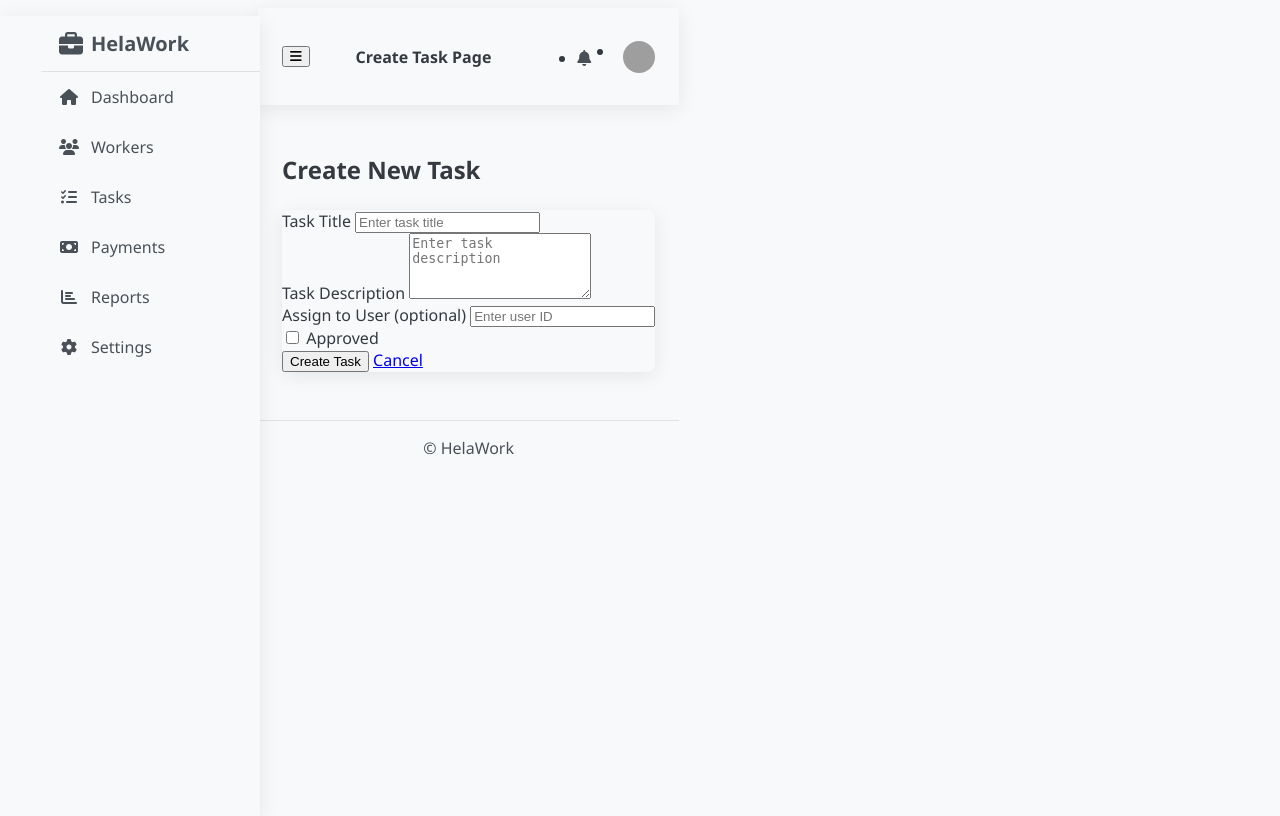
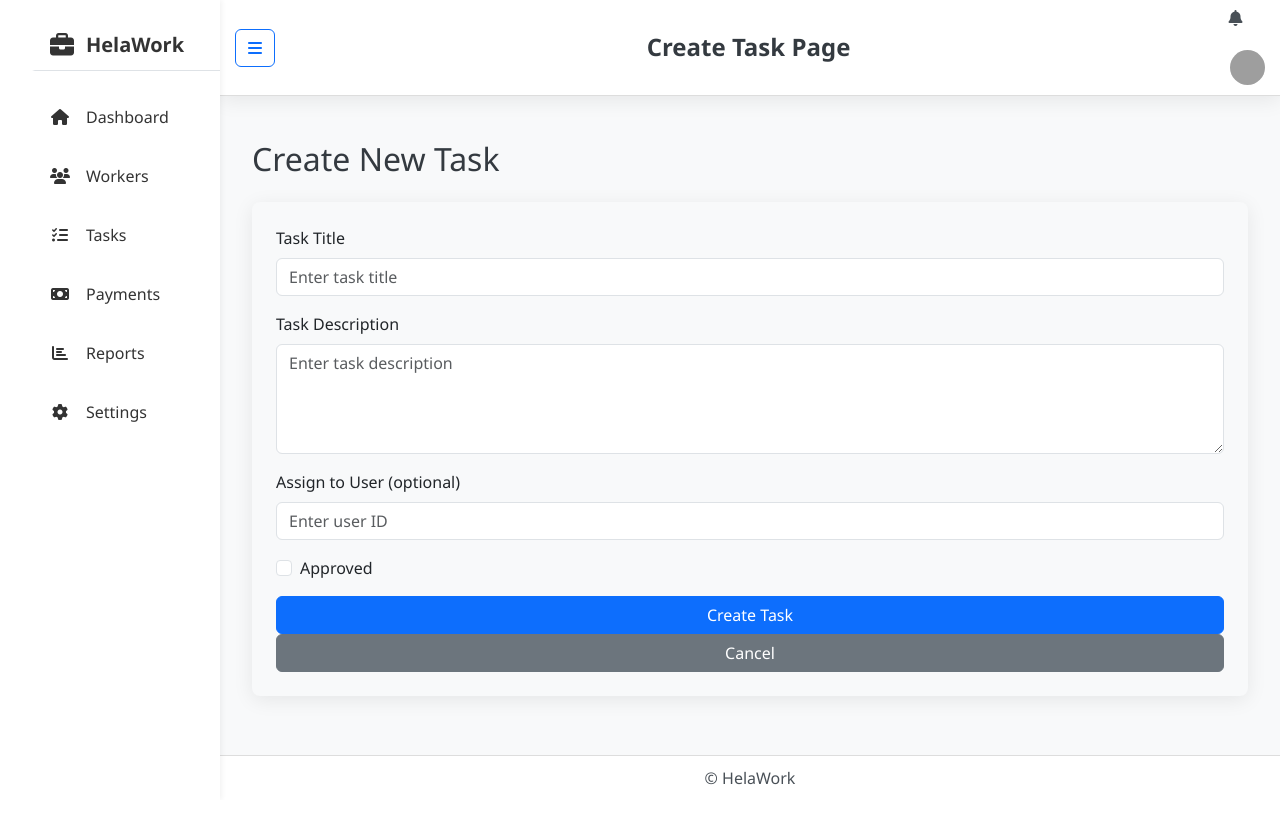
Before and after one commit to machageDev/system-helawork, a Django app: page /tasks/create in a window 1280 px wide. After the commit the page ends 785 px from the top, so only its background shows below. Run offline with Django 5.2, Linux system fonts and the light colour scheme; grey boxes are pictures that could not be loaded.

Commit message:
Implement full-screen dashboard with collapsible sidebar

```diff
--- a/backend/core/templates/base.html
+++ b/backend/core/templates/base.html
@@ -7,6 +7,9 @@
     <meta name="viewport" content="width=device-width, initial-scale=1, shrink-to-fit=no">
     <title>{% block title %}HelaWork - Employer Dashboard{% endblock %}</title>
 
+    <!-- Bootstrap CSS -->
+    <link href="https://cdn.jsdelivr.net/npm/bootstrap@5.3.0/dist/css/bootstrap.min.css" rel="stylesheet">
+
     <!-- Custom HelaWork CSS -->
     <link href="{% static 'css/helawork-dashboard.css' %}" rel="stylesheet">
 
@@ -14,10 +17,38 @@
     <link href="https://cdnjs.cloudflare.com/ajax/libs/font-awesome/6.4.0/css/all.min.css" rel="stylesheet">
 
     <style>
-        /* Sidebar collapsed */
+        html, body {
+            height: 100%;
+            margin: 0;
+            padding: 0;
+            overflow-x: hidden;
+        }
+
+        /* Full screen wrapper */
+        #wrapper {
+            display: flex;
+            width: 100%;
+            height: 100vh;
+            overflow: hidden;
+        }
+
+        /* Sidebar styles */
+        .sidebar {
+            width: 220px;
+            height: 100vh;
+            position: fixed;
+            top: 0;
+            left: 0;
+            background: #fff;
+            box-shadow: 2px 0 5px rgba(0, 0, 0, 0.05);
+            z-index: 1000;
+            padding-top: 20px;
+            transition: width 0.3s ease;
+            overflow-y: auto;
+        }
+
         .sidebar.collapsed {
             width: 70px;
-            overflow: hidden;
         }
 
         .sidebar.collapsed li a span {
@@ -28,61 +59,159 @@
             display: none;
         }
 
-        .sidebar {
-            transition: width 0.3s ease;
-            width: 220px;
+        .sidebar li {
+            list-style: none;
+            margin: 15px 0;
         }
 
-        .content-expanded {
-            margin-left: 70px; /* when sidebar collapsed */
-            transition: margin-left 0.3s ease;
+        .sidebar a {
+            text-decoration: none;
+            display: flex;
+            align-items: center;
+            padding: 10px 15px;
+            color: #333;
+            transition: background 0.2s;
         }
 
-        .content-normal {
-            margin-left: 220px; /* when sidebar expanded */
+        .sidebar a:hover {
+            background: #f0f0f0;
+            border-radius: 6px;
+        }
+
+        /* Content wrapper */
+        #content-wrapper {
+            flex: 1;
+            display: flex;
+            flex-direction: column;
+            height: 100vh;
+            margin-left: 220px;
             transition: margin-left 0.3s ease;
+            overflow-y: auto;
+        }
+
+        .sidebar.collapsed + #content-wrapper {
+            margin-left: 70px;
+        }
+
+        /* Main content area */
+        #content {
+            flex: 1;
+            display: flex;
+            flex-direction: column;
+            overflow-y: auto;
+        }
+
+        .main {
+            flex: 1;
+            padding: 20px;
+            overflow-y: auto;
+        }
+
+        /* Top navbar */
+        .navbar {
+            background: #fff;
+            border-bottom: 1px solid #ddd;
+            padding: 10px 15px;
+            flex-shrink: 0;
+        }
+
+        /* Footer */
+        .footer {
+            background: #fff;
+            padding: 10px 20px;
+            text-align: center;
+            border-top: 1px solid #ddd;
+            flex-shrink: 0;
+        }
+
+        .img-profile {
+            width: 35px;
+            height: 35px;
+            border-radius: 50%;
+            margin-left: 8px;
+        }
+
+        /* Dashboard content styles */
+        .dashboard-stats {
+            display: grid;
+            grid-template-columns: repeat(auto-fit, minmax(200px, 1fr));
+            gap: 20px;
+            margin-bottom: 30px;
+        }
+
+        .stat-card {
+            background: white;
+            border-radius: 8px;
+            padding: 20px;
+            box-shadow: 0 2px 4px rgba(0,0,0,0.1);
+            text-align: center;
+        }
+
+        .stat-card h3 {
+            margin: 0;
+            font-size: 24px;
+            font-weight: bold;
+        }
+
+        .stat-card p {
+            margin: 5px 0 0;
+            color: #666;
+        }
+
+        .dashboard-section {
+            background: white;
+            border-radius: 8px;
+            padding: 20px;
+            box-shadow: 0 2px 4px rgba(0,0,0,0.1);
+            margin-bottom: 20px;
+        }
+
+        .dashboard-section h4 {
+            margin-bottom: 15px;
+            border-bottom: 1px solid #eee;
+            padding-bottom: 10px;
         }
     </style>
 
     {% block extra_head %}{% endblock %}
 </head>
 
-<body id="page-top" class="light-mode transition">
+<body class="light-mode">
 
     <!-- Page Wrapper -->
-    <div id="wrapper" class="d-flex">
+    <div id="wrapper">
 
         <!-- Sidebar -->
         <ul id="sidebar" class="sidebar light-mode">
             <!-- Brand -->
-            <a class="sidebar-brand" href="{% url 'employer_dashboard' %}">
-                <i class="fas fa-briefcase"></i>
+            <a class="sidebar-brand d-flex align-items-center mb-4" href="{% url 'employer_dashboard' %}">
+                <i class="fas fa-briefcase me-3"></i>
                 <span>HelaWork</span>
             </a>
 
-            <li><a href="{% url 'employer_dashboard' %}"><i class="fas fa-home"></i> <span>Dashboard</span></a></li>
-            <li><a href="{% url 'worker_list' %}"><i class="fas fa-users"></i> <span>Workers</span></a></li>
-            <li><a href="{% url 'task_list' %}"><i class="fas fa-tasks"></i> <span>Tasks</span></a></li>
-            <li><a href="{% url 'payments:pay_worker' %}"><i class="fas fa-money-bill"></i> <span>Payments</span></a></li>
-            <li><a href="#"><i class="fas fa-chart-bar"></i> <span>Reports</span></a></li>
-            <li><a href="settings"><i class="fas fa-cog"></i> <span>Settings</span></a></li>
+            <li><a href="{% url 'employer_dashboard' %}"><i class="fas fa-home me-3"></i> <span>Dashboard</span></a></li>
+            <li><a href="{% url 'worker_list' %}"><i class="fas fa-users me-3"></i> <span>Workers</span></a></li>
+            <li><a href="{% url 'task_list' %}"><i class="fas fa-tasks me-3"></i> <span>Tasks</span></a></li>
+            <li><a href="{% url 'payments:pay_worker' %}"><i class="fas fa-money-bill me-3"></i> <span>Payments</span></a></li>
+            <li><a href="#"><i class="fas fa-chart-bar me-3"></i> <span>Reports</span></a></li>
+            <li><a href="settings"><i class="fas fa-cog me-3"></i> <span>Settings</span></a></li>
         </ul>
         <!-- End Sidebar -->
 
         <!-- Content Wrapper -->
-        <div id="content-wrapper" class="flex-grow-1 content-normal">
+        <div id="content-wrapper">
 
             <!-- Main Content -->
             <div id="content">
 
                 <!-- Topbar -->
-                <nav class="navbar d-flex justify-content-between align-items-center px-3">
+                <nav class="navbar d-flex justify-content-between align-items-center">
                     <!-- Sidebar Toggle -->
                     <button id="sidebarToggle" class="btn btn-outline-primary">
                         <i class="fas fa-bars"></i>
                     </button>
 
-                    <h4 class="m-0 font-weight-bold">{% block page_title %}{% endblock %}</h4>
+                    <h4 class="m-0 font-weight-bold">{% block page_title %}Dashboard{% endblock %}</h4>
 
                     <ul class="navbar-nav d-flex align-items-center">
                         <!-- Alerts -->
@@ -91,12 +220,9 @@
                         </li>
 
                         <!-- User Info -->
-                        <li class="nav-item">
-                            <a href="#">
-                                <span>{{ request.user.username }}</span>
-                                <img class="img-profile"
-                                     src="{% static 'img/default-avatar.png' %}">
-                            </a>
+                        <li class="nav-item d-flex align-items-center">
+                            <span>{{ request.user.username }}</span>
+                            <img class="img-profile" src="{% static 'img/default-avatar.png' %}">
                         </li>
                     </ul>
                 </nav>
@@ -104,7 +230,40 @@
 
                 <!-- Begin Page Content -->
                 <div class="main">
-                    {% block content %}{% endblock %}
+                    {% block content %}
+                    <!-- Default Dashboard Content -->
+                    <div class="dashboard-stats">
+                        <div class="stat-card">
+                            <h3>0</h3>
+                            <p>Active Jobs</p>
+                        </div>
+                        <div class="stat-card">
+                            <h3>0</h3>
+                            <p>Proposals Pending</p>
+                        </div>
+                        <div class="stat-card">
+                            <h3>0</h3>
+                            <p>Ongoing Tasks</p>
+                        </div>
+                        <div class="stat-card">
+                            <h3>Ksh 0</h3>
+                            <p>Total Spent</p>
+                        </div>
+                    </div>
+
+                    <div class="dashboard-section">
+                        <h4>My Jobs</h4>
+                        <div class="d-flex justify-content-between align-items-center mb-3">
+                            <p class="mb-0">No jobs posted yet.</p>
+                            <button class="btn btn-primary">Post New Job</button>
+                        </div>
+                    </div>
+
+                    <div class="dashboard-section">
+                        <h4>Recent Proposals</h4>
+                        <p>No new proposals.</p>
+                    </div>
+                    {% endblock %}
                 </div>
                 <!-- End Page Content -->
 
@@ -123,19 +282,16 @@
     </div>
     <!-- End Page Wrapper -->
 
-    <!-- Bootstrap -->
+    <!-- Bootstrap JS -->
     <script src="https://cdn.jsdelivr.net/npm/bootstrap@5.3.0/dist/js/bootstrap.bundle.min.js"></script>
 
     <!-- Sidebar Toggle Script -->
     <script>
         const sidebar = document.getElementById("sidebar");
-        const contentWrapper = document.getElementById("content-wrapper");
         const toggleBtn = document.getElementById("sidebarToggle");
 
         toggleBtn.addEventListener("click", () => {
             sidebar.classList.toggle("collapsed");
-            contentWrapper.classList.toggle("content-expanded");
-            contentWrapper.classList.toggle("content-normal");
         });
     </script>
 
--- a/backend/core/templates/dashboard.html
+++ b/backend/core/templates/dashboard.html
@@ -39,7 +39,7 @@
     <div class="card mb-4">
         <div class="card-header d-flex justify-content-between">
             <h5>My Jobs</h5>
-            <a href="{% url 'task_create' %}" class="btn btn-sm btn-primary">Post New Job</a>
+            <a href="{% url 'create_task' %}" class="btn btn-sm btn-primary">Post New Job</a>
         </div>
         <div class="card-body">
             {% if jobs %}
```
